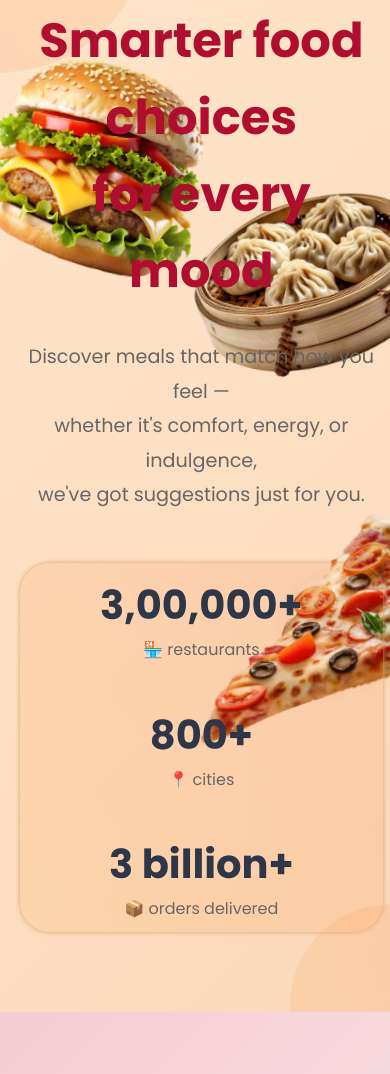
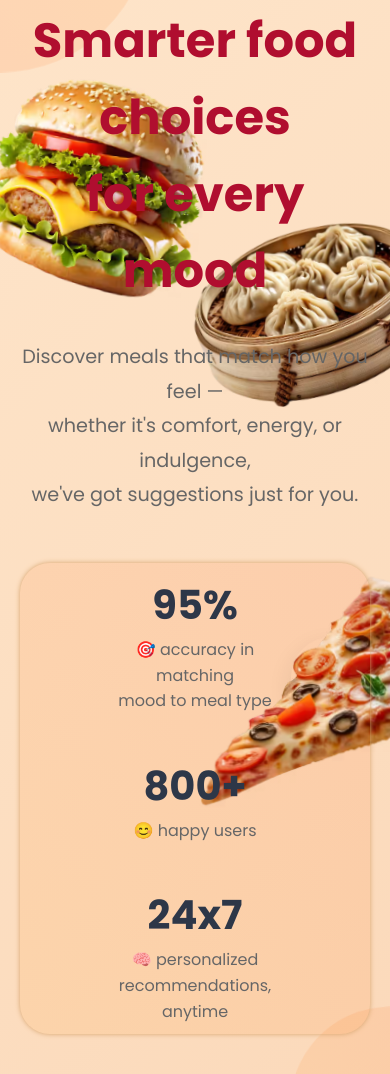
Before and after one commit to anuvindmp/Moood, a plain HTML site: page src/index.html in a window 390 px wide. Shown: the part 921-1995 px from the top of the page. Drawn offline with Linux system fonts and the light colour scheme; a web font is replaced by a local one.

Commit message:
index final

```diff
--- a/src/index.html
+++ b/src/index.html
@@ -57,21 +57,21 @@
 
                 <div class="stats">
                     <div class="stat">
-                        <div class="stat-number">3,00,000+</div>
+                        <div class="stat-number">95%</div>
                         <div class="stat-label">
-                            🏪 restaurants
+                            🎯 accuracy in matching <br>mood to meal type
                         </div>
                     </div>
                     <div class="stat">
-                        <div class="stat-number">800+</div>
+                        <div class="stat-number" id="user-count">800+</div>
                         <div class="stat-label">
-                            📍 cities
+                            😊 happy users
                         </div>
                     </div>
                     <div class="stat">
-                        <div class="stat-number">3 billion+</div>
+                        <div class="stat-number">24x7</div>
                         <div class="stat-label">
-                            📦 orders delivered
+                            🧠 personalized recommendations,<br> anytime
                         </div>
                     </div>
                 </div>
@@ -81,9 +81,9 @@
 
 
         <div class="food-images">
-            <div class="food-item burger"><img src="/Assets/burgerfloat.avif" alt="" width="300px"></div>
-            <div class="food-item pizza"><img src="/Assets/momofloat.avif" alt="" width="300px"></div>
-            <div class="food-item dumplings"><img src="/Assets/pizzafloat.avif" alt="" width="350px"></div>
+            <div class="food-item burger"><img src="/Assets/burgerfloat.avif" alt="" width="300rem"></div>
+            <div class="food-item pizza"><img src="/Assets/momofloat.avif" alt="" width="300rem"></div>
+            <div class="food-item dumplings"><img src="/Assets/pizzafloat.avif" alt="" width="350rem"></div>
         </div>
     </section>
 
@@ -194,7 +194,7 @@
         <li><a href="#">Vanilla.JS</a></li>
         <li><a href="#">Node.JS</a></li>
         <li><a href="#">Express.JS</a></li>
-        <li><a href="#">Spline</a></li>
+        <li><a href="#">MongoDB</a></li>
       </ul>
     </div>
 
```
